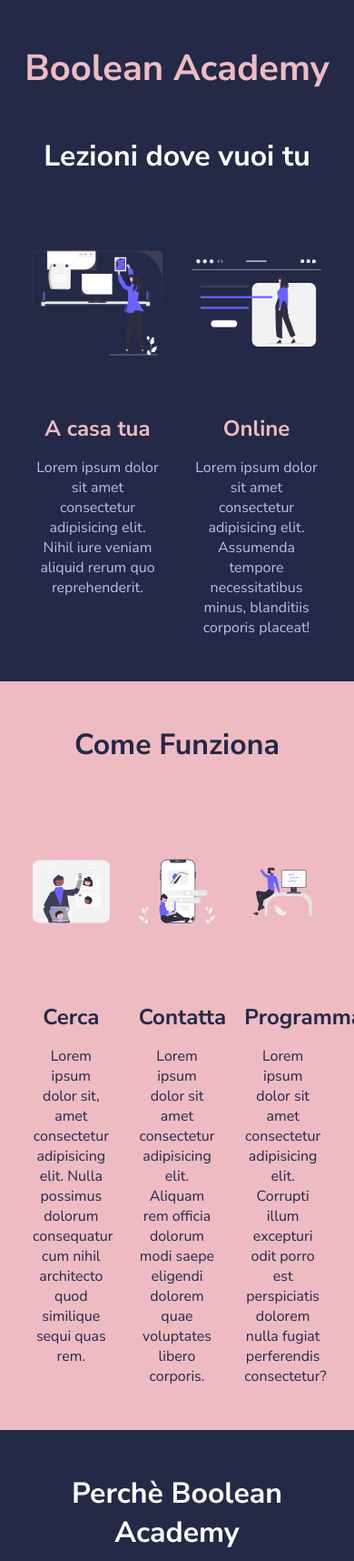
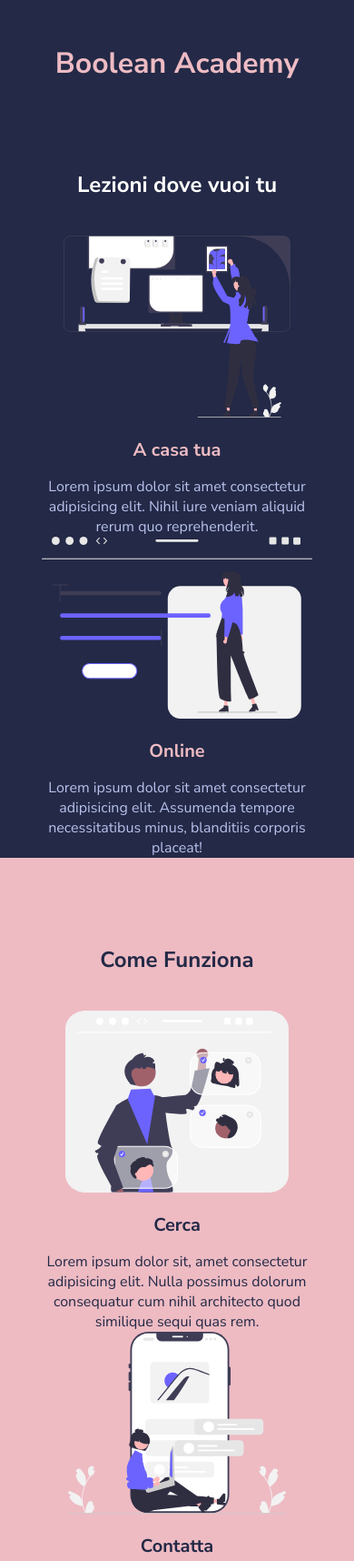
Before and after one commit to AlexT97x/html-css-resp-wannabe, a plain HTML site: page index.html in a window 390 px wide. Shown: the top 1716 px of the page at 91% size. Drawn offline with Linux system fonts and the light colour scheme.

Commit message:
mobile 480px

```diff
--- a/css/style.css
+++ b/css/style.css
@@ -135,3 +135,67 @@ img {
                         width: 100%;
                     }
 }
+
+/*Mobile 480px*/
+
+@media screen and (max-width: 480px){
+                    .container{
+                        width: 100%;
+                    }
+
+                    .row{
+                        width: 100%;
+                        flex-direction: column;
+                        align-items: center;
+                    }
+
+                    .lessons .col{
+                        width: 100%;
+                    }
+
+                    .steps .col{
+                        width: 100%;
+                    }
+
+                    .why-us .col-left{
+                        width: 100%;
+                    }
+
+                    .why-us .col-right{
+                        width: 100%;
+                    }
+
+                    .mb3rem{
+                        margin-bottom: 3rem;
+                    }
+
+                    header > h1{
+                        font-size: 2rem;
+                    }
+
+                    h2{
+                        font-size: 1.5rem;
+                    }
+
+                    h3{
+                        font-size: 1.25rem;
+                    }
+
+                    .why-us{
+                        background-color: rgb(33, 33, 33);
+                        margin-bottom: 0;
+                    }
+
+                    .steps{
+                        margin: 0;
+                    }
+
+                    .why-us{
+                        padding-top: 3rem;
+                    }
+
+                    h2{
+                        padding-top: 3rem;
+                    }
+
+}
```
